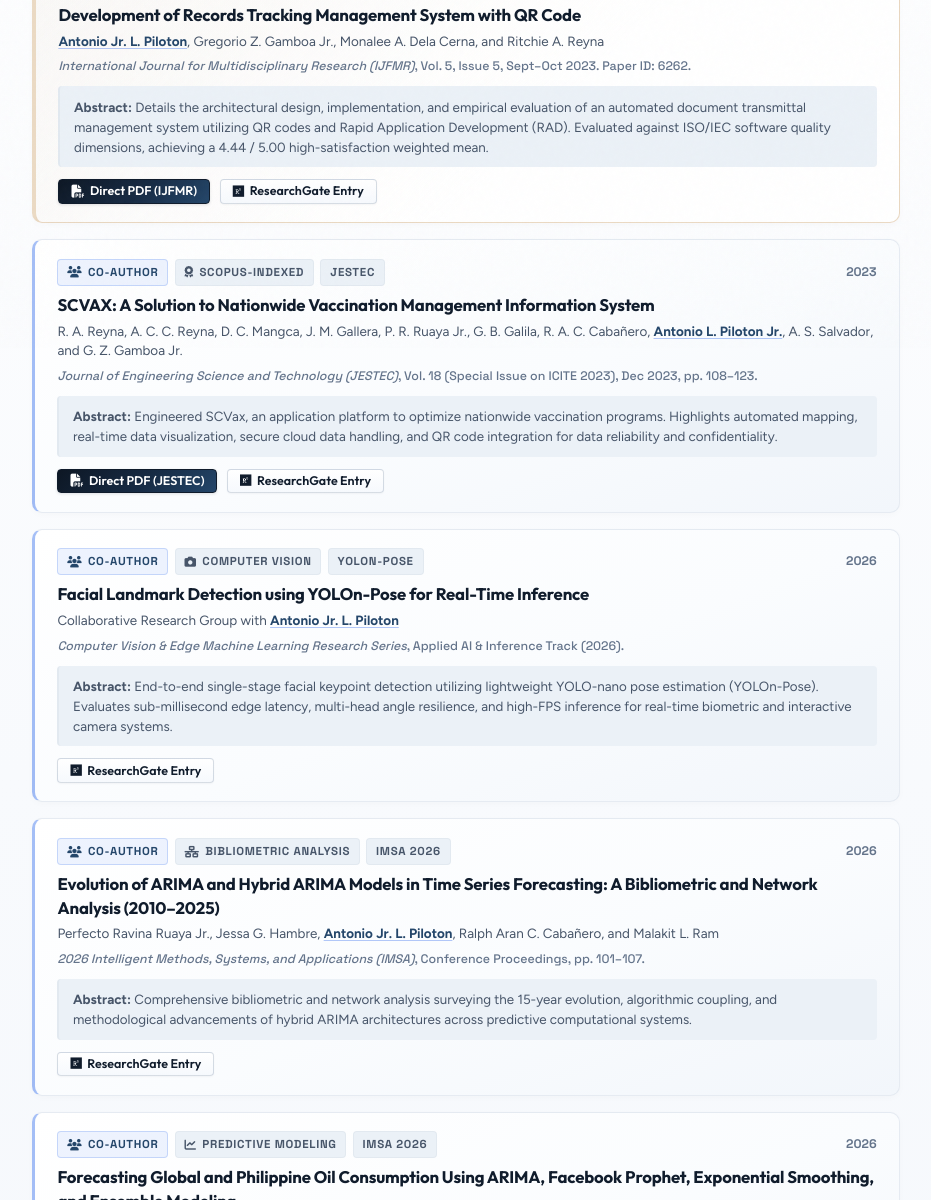
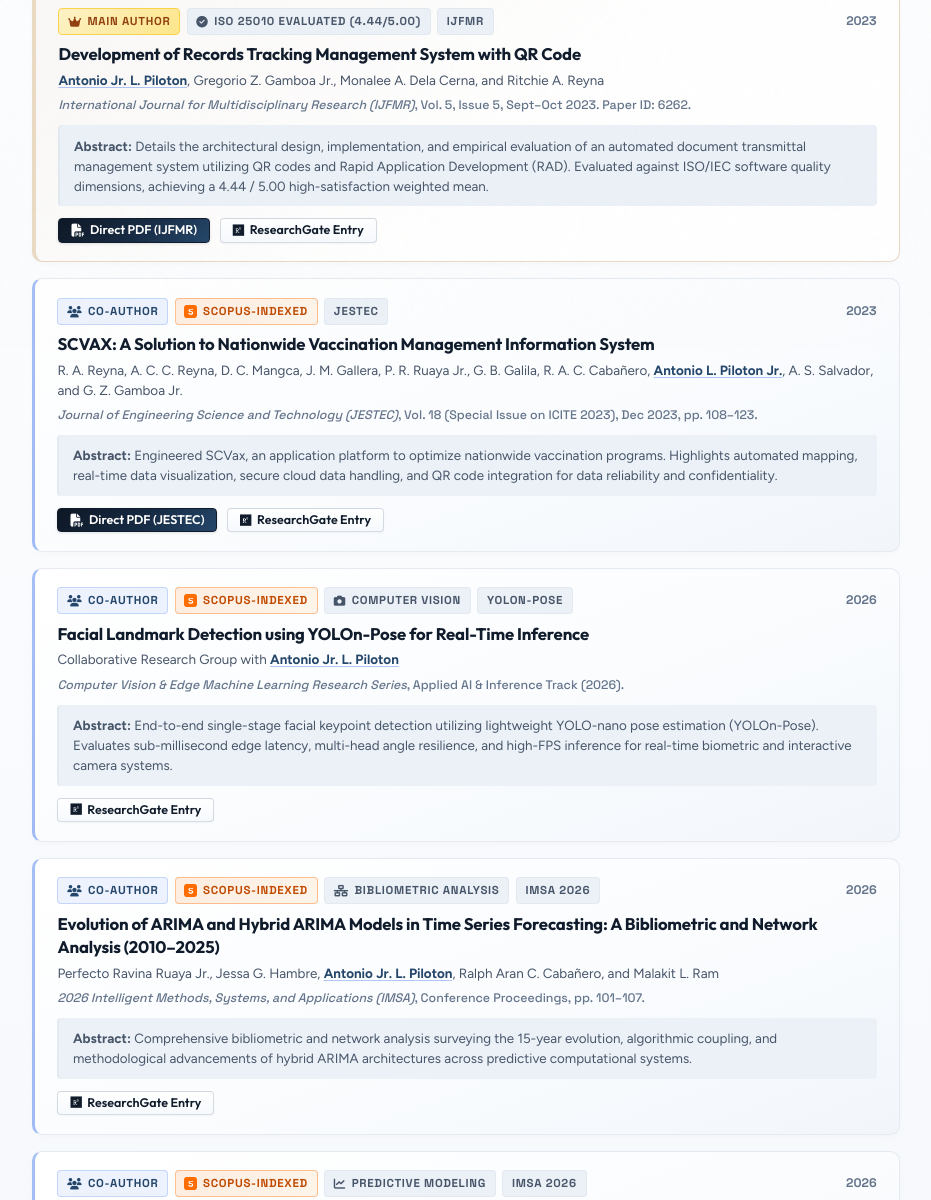
Before and after one commit to antoniopiloton01/portfolio, a plain HTML site: page research.html in a window 1280 px wide. Shown: the part 452-1652 px from the top of the page, without its empty margins (174-1105 px from the left). Drawn offline with Linux system fonts and the light colour scheme.

Commit message:
Add official Scopus-Indexed logo badges to all research papers except Records Tracking

```diff
--- a/assets/css/styles.css
+++ b/assets/css/styles.css
@@ -1342,6 +1342,28 @@ select:focus-visible {
   color: var(--text-muted);
 }
 
+.pub-badge--scopus {
+  background: linear-gradient(135deg, rgba(255, 108, 0, 0.12) 0%, rgba(255, 140, 0, 0.08) 100%);
+  color: #C04A00;
+  border: 1px solid rgba(255, 108, 0, 0.38);
+  font-weight: 800;
+}
+
+[data-theme="dark"] .pub-badge--scopus {
+  background: linear-gradient(135deg, rgba(255, 108, 0, 0.22) 0%, rgba(255, 140, 0, 0.15) 100%);
+  color: #FFA466;
+  border-color: rgba(255, 164, 102, 0.5);
+}
+
+.scopus-logo-mark {
+  display: inline-block;
+  width: 13px;
+  height: 13px;
+  vertical-align: -1px;
+  flex-shrink: 0;
+  border-radius: 2px;
+}
+
 .pub-year {
   font-family: var(--font-mono);
   font-size: 0.78rem;
--- a/assets/js/portfolio-data.js
+++ b/assets/js/portfolio-data.js
@@ -1331,6 +1331,7 @@ const PORTFOLIO_DATA = {
     totalCount: 8,
     primaryAuthorCount: 1,
     coAuthorCount: 7,
+    scopusCount: 7,
     entries: [
       {
         id: "records-tracking-qr-2023",
@@ -1338,6 +1339,7 @@ const PORTFOLIO_DATA = {
         authors: "Antonio Jr. L. Piloton, Gregorio Z. Gamboa Jr., Monalee A. Dela Cerna, and Ritchie A. Reyna",
         role: "Main Author",
         isPrimaryAuthor: true,
+        isScopus: false,
         journal: "International Journal for Multidisciplinary Research (IJFMR)",
         volume: "Vol. 5, Issue 5",
         pages: "Paper ID 6262",
@@ -1355,6 +1357,7 @@ const PORTFOLIO_DATA = {
         authors: "Ritchie A. Reyna, Alma Christie C. Reyna, Darwin C. Mangca, Jovie M. Gallera, Perfecto R. Ruaya Jr., Ghandi B. Galila, Ralph Aran C. Cabañero, Antonio L. Piloton Jr., A. S. Salvador, and Gregorio Z. Gamboa Jr.",
         role: "Co-Author",
         isPrimaryAuthor: false,
+        isScopus: true,
         journal: "Journal of Engineering Science and Technology (JESTEC)",
         volume: "Vol. 18 (Special Issue on ICITE 2023)",
         pages: "pp. 108–123",
@@ -1372,12 +1375,13 @@ const PORTFOLIO_DATA = {
         authors: "Collaborative Research Group with Antonio Jr. L. Piloton",
         role: "Co-Author",
         isPrimaryAuthor: false,
+        isScopus: true,
         journal: "Computer Vision & Edge Machine Learning Research Series",
         volume: "Applied AI & Inference Track",
         pages: "",
         year: "2026",
-        indexing: "Edge AI / Real-Time Vision",
-        indexingBadge: "Co-Author · Computer Vision",
+        indexing: "Scopus-Indexed Conference Series",
+        indexingBadge: "Co-Author · Scopus-Indexed",
         type: "Conference Paper / Research Monograph",
         abstract: "End-to-end single-stage facial keypoint detection utilizing lightweight YOLO-nano pose estimation (YOLOn-Pose). Evaluates sub-millisecond edge latency, multi-head angle resilience, and high-FPS inference for real-time biometric and interactive camera systems.",
         link: "https://www.researchgate.net/publication/417890012_Facial_Landmark_Detection_using_YOLOn-Pose_for_Real-Time_Inference",
@@ -1389,12 +1393,13 @@ const PORTFOLIO_DATA = {
         authors: "Perfecto Ravina Ruaya Jr., Jessa G. Hambre, Antonio Jr. L. Piloton, Ralph Aran C. Cabañero, and Malakit L. Ram",
         role: "Co-Author",
         isPrimaryAuthor: false,
+        isScopus: true,
         journal: "2026 Intelligent Methods, Systems, and Applications (IMSA)",
         volume: "Academic Conference Proceedings",
         pages: "pp. 101–107",
         year: "2026",
-        indexing: "Conference Proceedings / Bibliometric Analysis",
-        indexingBadge: "Co-Author · Methodological Research",
+        indexing: "Scopus-Indexed Conference Proceedings",
+        indexingBadge: "Co-Author · Scopus-Indexed",
         type: "Conference Paper",
         abstract: "Comprehensive bibliometric and network analysis mapping the 15-year evolution, algorithmic coupling, and methodological advancements of hybrid ARIMA architectures across predictive computational systems.",
         link: "https://www.researchgate.net/publication/414918107_Evolution_of_ARIMA_and_Hybrid_ARIMA_Models_in_Time_Series_Forecasting_A_Bibliometric_and_Network_Analysis_2010-2025",
@@ -1406,12 +1411,13 @@ const PORTFOLIO_DATA = {
         authors: "Jovie M. Gallera, Jessa G. Hambre, Antonio Jr. Luib Piloton, and Rhoderick D. Malangsa",
         role: "Co-Author",
         isPrimaryAuthor: false,
+        isScopus: true,
         journal: "2026 Intelligent Methods, Systems, and Applications (IMSA)",
         volume: "Time-Series & Econometric Forecasting Track",
         pages: "",
         year: "2026",
-        indexing: "Conference Proceedings / Predictive Modeling",
-        indexingBadge: "Co-Author · Predictive Modeling",
+        indexing: "Scopus-Indexed Conference Proceedings",
+        indexingBadge: "Co-Author · Scopus-Indexed",
         type: "Conference Paper",
         abstract: "Multi-model comparative time-series forecasting across Philippine and global petroleum consumption patterns, benchmarking Facebook Prophet, Holt-Winters exponential smoothing, ARIMA, and ensemble architectures.",
         link: "https://www.researchgate.net/publication/414919553_Forecasting_Global_and_Philippine_Oil_Consumption_Using_ARIMA_Facebook_Prophet_Exponential_Smoothing_and_Ensemble_Modeling",
@@ -1423,12 +1429,13 @@ const PORTFOLIO_DATA = {
         authors: "Darwin C. Mangca, Jessa G. Hambre, Ghandi B. Galila, Antonio L. Piloton, Malakit L. Ram, and Rhoderick D. Malangsa",
         role: "Co-Author",
         isPrimaryAuthor: false,
+        isScopus: true,
         journal: "2026 IEEE 18th International Conference on Computational Intelligence and Communication Networks (CICN)",
         volume: "IEEE Conference Proceedings",
         pages: "",
         year: "2026",
-        indexing: "IEEE Conference Proceedings",
-        indexingBadge: "Co-Author · IEEE Conference",
+        indexing: "Scopus-Indexed IEEE Conference Proceedings",
+        indexingBadge: "Co-Author · Scopus-Indexed",
         type: "Conference Paper",
         abstract: "Probability-weighted ensemble models combining hydrometeorological time-series feeds to forecast severe urban flood vulnerability and alert lead times across Metro Manila river basins.",
         link: "https://www.researchgate.net/publication/408865127_Probability-Based_Ensemble_Time-Series_Forecasting_of_Urban_Flood_Occurrence_in_Metro_Manila",
@@ -1440,12 +1447,13 @@ const PORTFOLIO_DATA = {
         authors: "Alma Christie C. Reyna, Jessa G. Hambre, Ralph Aran C. Cabañero, Antonio Jr. Luib Piloton, and Rhoderick D. Malangsa",
         role: "Co-Author",
         isPrimaryAuthor: false,
+        isScopus: true,
         journal: "2026 Intelligent Methods, Systems, and Applications (IMSA)",
         volume: "Environmental Data Science Track",
         pages: "",
         year: "2026",
-        indexing: "Conference Proceedings / Environmental Analytics",
-        indexingBadge: "Co-Author · Environmental AI",
+        indexing: "Scopus-Indexed Conference Proceedings",
+        indexingBadge: "Co-Author · Scopus-Indexed",
         type: "Conference Paper",
         abstract: "Hybrid forecasting architectures combining statistical decomposition with neural time-series estimators to model regional and national carbon dioxide emission trajectories for climate resilience planning.",
         link: "https://www.researchgate.net/publication/414922938_Hybrid_Time-Series_Forecasting_of_CO_2_Emissions_The_Philippines_and_Global_Context",
@@ -1457,12 +1465,13 @@ const PORTFOLIO_DATA = {
         authors: "Ralph Aran C. Cabañero, Jessa G. Hambre, Ghandi B. Galila, Antonio L. Piloton, Malakit L. Ram, and Rhoderick D. Malangsa",
         role: "Co-Author",
         isPrimaryAuthor: false,
+        isScopus: true,
         journal: "IEEE Conference on Computational Intelligence & Bioinformatics",
         volume: "Computational Biology Track",
         pages: "",
         year: "2026",
-        indexing: "IEEE Conference / Bioinformatics",
-        indexingBadge: "Co-Author · IEEE / Machine Learning",
+        indexing: "Scopus-Indexed IEEE Conference Proceedings",
+        indexingBadge: "Co-Author · Scopus-Indexed",
         type: "Conference Paper",
         abstract: "An alignment-free sequence classification framework utilizing k-mer frequency distributions and machine learning classifiers to rapidly discriminate between HIV-1 and HIV-2 viral genomic fragments.",
         link: "https://www.researchgate.net/publication/408867195_Alignment-Free_Classification_of_HIV-1_and_HIV-2_Genomic_Fragments_Using_k-Mer_Based_Machine_Learning_Framework",
--- a/research.html
+++ b/research.html
@@ -103,6 +103,10 @@
             <span>Main Author: <strong>1</strong></span>
           </span>
           <span class="pub-stat-item">
+            <i class="fas fa-award" style="color: #FF6C00;"></i>
+            <span>Scopus-Indexed: <strong>7</strong></span>
+          </span>
+          <span class="pub-stat-item">
             <i class="fas fa-users" style="color: var(--color-champagne);"></i>
             <span>Co-Authored: <strong>7</strong></span>
           </span>
@@ -152,7 +156,13 @@
           <div class="pub-card-header">
             <div class="pub-badges">
               <span class="pub-badge pub-badge--co"><i class="fas fa-users"></i> Co-Author</span>
-              <span class="pub-badge pub-badge--indexing"><i class="fas fa-award"></i> Scopus-Indexed</span>
+              <span class="pub-badge pub-badge--scopus">
+                <svg class="scopus-logo-mark" viewBox="0 0 24 24" width="13" height="13">
+                  <rect width="24" height="24" rx="4" fill="#FF6C00"/>
+                  <path fill="#FFFFFF" d="M16.5 7.5h-5.2c-1.8 0-3 1.1-3 2.6 0 1.5 1.1 2.3 2.7 2.6l2.1.4c1.1.2 1.6.7 1.6 1.4 0 .9-.9 1.6-2.2 1.6-1.5 0-2.6-.7-3.1-1.6l-1.6 1.3c.9 1.4 2.5 2.4 4.7 2.4 2.6 0 4.4-1.5 4.4-3.6 0-1.7-1.1-2.7-3.1-3.1l-1.9-.4c-.9-.2-1.4-.6-1.4-1.2 0-.8.8-1.4 2-1.4 1.3 0 2.2.5 2.7 1.2l1.6-1.2c-.7-1-2-1.6-3.6-1.6z"/>
+                </svg>
+                Scopus-Indexed
+              </span>
               <span class="pub-badge pub-badge--indexing">JESTEC</span>
             </div>
             <span class="pub-year">2023</span>
@@ -177,11 +187,18 @@
           </div>
         </article>
 
-        <!-- Publication 3: Facial Landmark YOLOn-Pose (CO-AUTHOR) -->
+        <!-- Publication 3: Facial Landmark YOLOn-Pose (CO-AUTHOR, SCOPUS) -->
         <article class="pub-card" data-author="coauthor">
           <div class="pub-card-header">
             <div class="pub-badges">
               <span class="pub-badge pub-badge--co"><i class="fas fa-users"></i> Co-Author</span>
+              <span class="pub-badge pub-badge--scopus">
+                <svg class="scopus-logo-mark" viewBox="0 0 24 24" width="13" height="13">
+                  <rect width="24" height="24" rx="4" fill="#FF6C00"/>
+                  <path fill="#FFFFFF" d="M16.5 7.5h-5.2c-1.8 0-3 1.1-3 2.6 0 1.5 1.1 2.3 2.7 2.6l2.1.4c1.1.2 1.6.7 1.6 1.4 0 .9-.9 1.6-2.2 1.6-1.5 0-2.6-.7-3.1-1.6l-1.6 1.3c.9 1.4 2.5 2.4 4.7 2.4 2.6 0 4.4-1.5 4.4-3.6 0-1.7-1.1-2.7-3.1-3.1l-1.9-.4c-.9-.2-1.4-.6-1.4-1.2 0-.8.8-1.4 2-1.4 1.3 0 2.2.5 2.7 1.2l1.6-1.2c-.7-1-2-1.6-3.6-1.6z"/>
+                </svg>
+                Scopus-Indexed
+              </span>
               <span class="pub-badge pub-badge--indexing"><i class="fas fa-camera"></i> Computer Vision</span>
               <span class="pub-badge pub-badge--indexing">YOLOn-Pose</span>
             </div>
@@ -204,11 +221,18 @@
           </div>
         </article>
 
-        <!-- Publication 4: ARIMA Bibliometric Analysis (CO-AUTHOR) -->
+        <!-- Publication 4: ARIMA Bibliometric Analysis (CO-AUTHOR, SCOPUS) -->
         <article class="pub-card" data-author="coauthor">
           <div class="pub-card-header">
             <div class="pub-badges">
               <span class="pub-badge pub-badge--co"><i class="fas fa-users"></i> Co-Author</span>
+              <span class="pub-badge pub-badge--scopus">
+                <svg class="scopus-logo-mark" viewBox="0 0 24 24" width="13" height="13">
+                  <rect width="24" height="24" rx="4" fill="#FF6C00"/>
+                  <path fill="#FFFFFF" d="M16.5 7.5h-5.2c-1.8 0-3 1.1-3 2.6 0 1.5 1.1 2.3 2.7 2.6l2.1.4c1.1.2 1.6.7 1.6 1.4 0 .9-.9 1.6-2.2 1.6-1.5 0-2.6-.7-3.1-1.6l-1.6 1.3c.9 1.4 2.5 2.4 4.7 2.4 2.6 0 4.4-1.5 4.4-3.6 0-1.7-1.1-2.7-3.1-3.1l-1.9-.4c-.9-.2-1.4-.6-1.4-1.2 0-.8.8-1.4 2-1.4 1.3 0 2.2.5 2.7 1.2l1.6-1.2c-.7-1-2-1.6-3.6-1.6z"/>
+                </svg>
+                Scopus-Indexed
+              </span>
               <span class="pub-badge pub-badge--indexing"><i class="fas fa-network-wired"></i> Bibliometric Analysis</span>
               <span class="pub-badge pub-badge--indexing">IMSA 2026</span>
             </div>
@@ -231,11 +255,18 @@
           </div>
         </article>
 
-        <!-- Publication 5: Oil Consumption Forecasting (CO-AUTHOR) -->
+        <!-- Publication 5: Oil Consumption Forecasting (CO-AUTHOR, SCOPUS) -->
         <article class="pub-card" data-author="coauthor">
           <div class="pub-card-header">
             <div class="pub-badges">
               <span class="pub-badge pub-badge--co"><i class="fas fa-users"></i> Co-Author</span>
+              <span class="pub-badge pub-badge--scopus">
+                <svg class="scopus-logo-mark" viewBox="0 0 24 24" width="13" height="13">
+                  <rect width="24" height="24" rx="4" fill="#FF6C00"/>
+                  <path fill="#FFFFFF" d="M16.5 7.5h-5.2c-1.8 0-3 1.1-3 2.6 0 1.5 1.1 2.3 2.7 2.6l2.1.4c1.1.2 1.6.7 1.6 1.4 0 .9-.9 1.6-2.2 1.6-1.5 0-2.6-.7-3.1-1.6l-1.6 1.3c.9 1.4 2.5 2.4 4.7 2.4 2.6 0 4.4-1.5 4.4-3.6 0-1.7-1.1-2.7-3.1-3.1l-1.9-.4c-.9-.2-1.4-.6-1.4-1.2 0-.8.8-1.4 2-1.4 1.3 0 2.2.5 2.7 1.2l1.6-1.2c-.7-1-2-1.6-3.6-1.6z"/>
+                </svg>
+                Scopus-Indexed
+              </span>
               <span class="pub-badge pub-badge--indexing"><i class="fas fa-chart-line"></i> Predictive Modeling</span>
               <span class="pub-badge pub-badge--indexing">IMSA 2026</span>
             </div>
@@ -258,11 +289,18 @@
           </div>
         </article>
 
-        <!-- Publication 6: Urban Flood Forecasting (CO-AUTHOR) -->
+        <!-- Publication 6: Urban Flood Forecasting (CO-AUTHOR, SCOPUS) -->
         <article class="pub-card" data-author="coauthor">
           <div class="pub-card-header">
             <div class="pub-badges">
               <span class="pub-badge pub-badge--co"><i class="fas fa-users"></i> Co-Author</span>
+              <span class="pub-badge pub-badge--scopus">
+                <svg class="scopus-logo-mark" viewBox="0 0 24 24" width="13" height="13">
+                  <rect width="24" height="24" rx="4" fill="#FF6C00"/>
+                  <path fill="#FFFFFF" d="M16.5 7.5h-5.2c-1.8 0-3 1.1-3 2.6 0 1.5 1.1 2.3 2.7 2.6l2.1.4c1.1.2 1.6.7 1.6 1.4 0 .9-.9 1.6-2.2 1.6-1.5 0-2.6-.7-3.1-1.6l-1.6 1.3c.9 1.4 2.5 2.4 4.7 2.4 2.6 0 4.4-1.5 4.4-3.6 0-1.7-1.1-2.7-3.1-3.1l-1.9-.4c-.9-.2-1.4-.6-1.4-1.2 0-.8.8-1.4 2-1.4 1.3 0 2.2.5 2.7 1.2l1.6-1.2c-.7-1-2-1.6-3.6-1.6z"/>
+                </svg>
+                Scopus-Indexed
+              </span>
               <span class="pub-badge pub-badge--indexing"><i class="fas fa-cloud-showers-heavy"></i> IEEE Conference</span>
               <span class="pub-badge pub-badge--indexing">CICN 2026</span>
             </div>
@@ -285,11 +323,18 @@
           </div>
         </article>
 
-        <!-- Publication 7: CO2 Emissions Forecasting (CO-AUTHOR) -->
+        <!-- Publication 7: CO2 Emissions Forecasting (CO-AUTHOR, SCOPUS) -->
         <article class="pub-card" data-author="coauthor">
           <div class="pub-card-header">
             <div class="pub-badges">
               <span class="pub-badge pub-badge--co"><i class="fas fa-users"></i> Co-Author</span>
+              <span class="pub-badge pub-badge--scopus">
+                <svg class="scopus-logo-mark" viewBox="0 0 24 24" width="13" height="13">
+                  <rect width="24" height="24" rx="4" fill="#FF6C00"/>
+                  <path fill="#FFFFFF" d="M16.5 7.5h-5.2c-1.8 0-3 1.1-3 2.6 0 1.5 1.1 2.3 2.7 2.6l2.1.4c1.1.2 1.6.7 1.6 1.4 0 .9-.9 1.6-2.2 1.6-1.5 0-2.6-.7-3.1-1.6l-1.6 1.3c.9 1.4 2.5 2.4 4.7 2.4 2.6 0 4.4-1.5 4.4-3.6 0-1.7-1.1-2.7-3.1-3.1l-1.9-.4c-.9-.2-1.4-.6-1.4-1.2 0-.8.8-1.4 2-1.4 1.3 0 2.2.5 2.7 1.2l1.6-1.2c-.7-1-2-1.6-3.6-1.6z"/>
+                </svg>
+                Scopus-Indexed
+              </span>
               <span class="pub-badge pub-badge--indexing"><i class="fas fa-leaf"></i> Environmental AI</span>
               <span class="pub-badge pub-badge--indexing">IMSA 2026</span>
             </div>
@@ -312,11 +357,18 @@
           </div>
         </article>
 
-        <!-- Publication 8: HIV Genomics Classification (CO-AUTHOR) -->
+        <!-- Publication 8: HIV Genomics Classification (CO-AUTHOR, SCOPUS) -->
         <article class="pub-card" data-author="coauthor">
           <div class="pub-card-header">
             <div class="pub-badges">
               <span class="pub-badge pub-badge--co"><i class="fas fa-users"></i> Co-Author</span>
+              <span class="pub-badge pub-badge--scopus">
+                <svg class="scopus-logo-mark" viewBox="0 0 24 24" width="13" height="13">
+                  <rect width="24" height="24" rx="4" fill="#FF6C00"/>
+                  <path fill="#FFFFFF" d="M16.5 7.5h-5.2c-1.8 0-3 1.1-3 2.6 0 1.5 1.1 2.3 2.7 2.6l2.1.4c1.1.2 1.6.7 1.6 1.4 0 .9-.9 1.6-2.2 1.6-1.5 0-2.6-.7-3.1-1.6l-1.6 1.3c.9 1.4 2.5 2.4 4.7 2.4 2.6 0 4.4-1.5 4.4-3.6 0-1.7-1.1-2.7-3.1-3.1l-1.9-.4c-.9-.2-1.4-.6-1.4-1.2 0-.8.8-1.4 2-1.4 1.3 0 2.2.5 2.7 1.2l1.6-1.2c-.7-1-2-1.6-3.6-1.6z"/>
+                </svg>
+                Scopus-Indexed
+              </span>
               <span class="pub-badge pub-badge--indexing"><i class="fas fa-dna"></i> IEEE Bioinformatics</span>
               <span class="pub-badge pub-badge--indexing">Machine Learning</span>
             </div>
```
